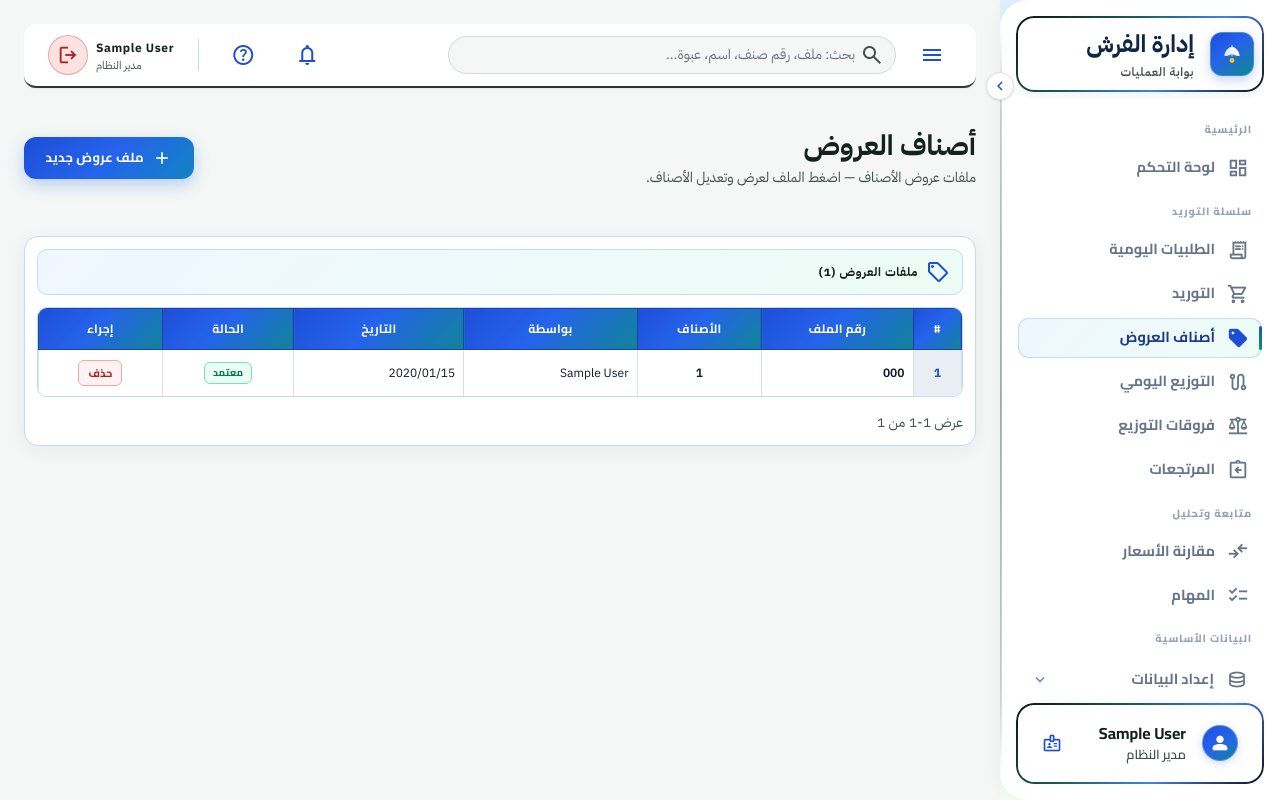
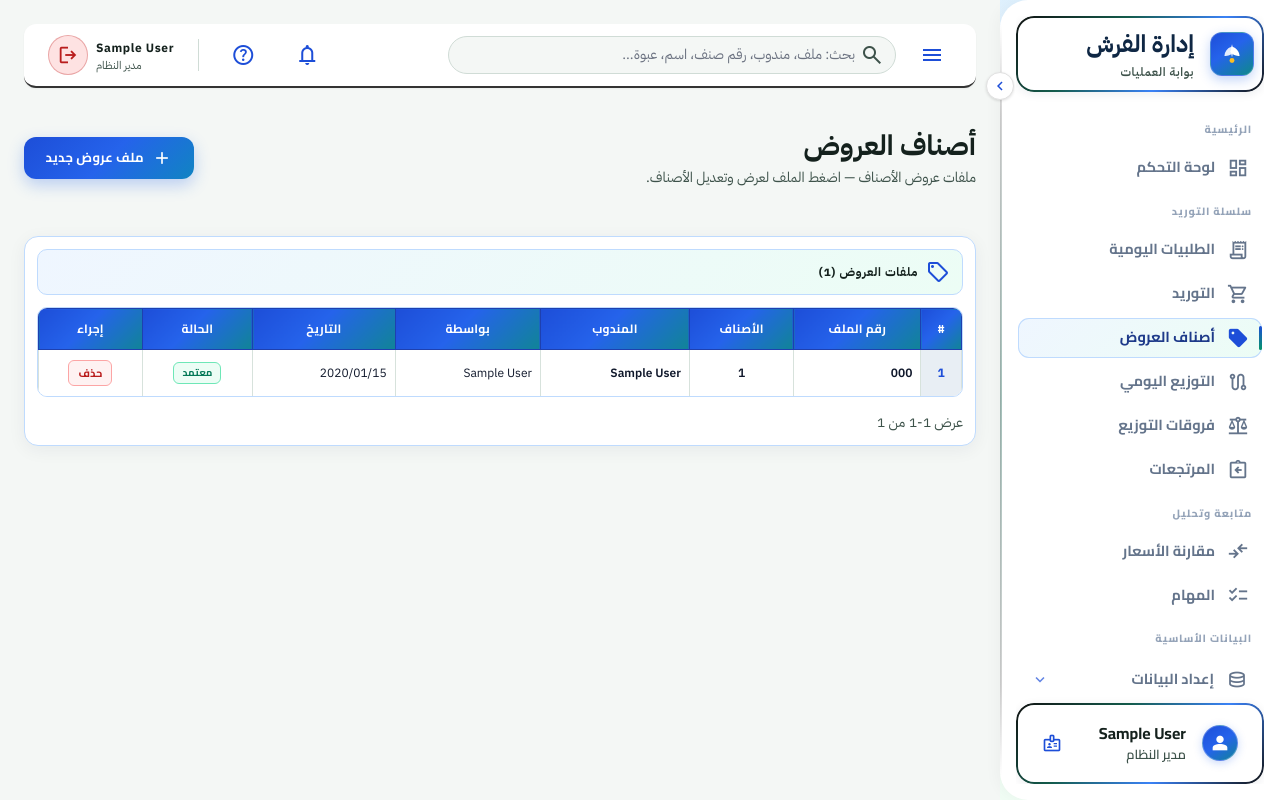
Before and after one commit to Haroon2030/fresh, a Django app: page /offers/ in a window 1280 px wide. Run offline with Django 5.2, Linux system fonts and the light colour scheme; a user stored in the database is signed in; data comes from the database, SQL or seed files in the repository; tables that the repository leaves empty hold one stand-in row (values such as "Sample post"); some libraries are stand-ins or nearby versions.

Commit message:
Let managers assign a representative on offer batches so WhatsApp PDF approval goes to the selected rep.
Co-authored-by: Cursor <cursoragent@cursor.com>

```diff
--- a/ops/admin.py
+++ b/ops/admin.py
@@ -66,11 +66,11 @@ class SupplyOrderAdmin(admin.ModelAdmin):
 class OfferItemAdmin(admin.ModelAdmin):
     list_display = (
         'batch_number', 'item_number', 'item_name', 'quantity', 'package',
-        'status', 'created_by', 'created_at',
+        'status', 'representative', 'created_by', 'created_at',
     )
     search_fields = ('batch_number', 'item_number', 'item_name', 'package')
     list_filter = ('status', 'created_at')
-    raw_id_fields = ('created_by', 'reviewed_by')
+    raw_id_fields = ('representative', 'created_by', 'reviewed_by')
 
 
 @admin.register(ReturnRequest)
--- a/ops/models.py
+++ b/ops/models.py
@@ -910,6 +910,14 @@ class OfferItem(models.Model):
         default=Status.PENDING,
         verbose_name='الحالة',
     )
+    representative = models.ForeignKey(
+        settings.AUTH_USER_MODEL,
+        on_delete=models.PROTECT,
+        related_name='offer_items',
+        verbose_name='المندوب',
+        null=True,
+        blank=True,
+    )
     created_by = models.ForeignKey(
         settings.AUTH_USER_MODEL,
         on_delete=models.PROTECT,
--- a/ops/pdf_docs.py
+++ b/ops/pdf_docs.py
@@ -564,11 +564,13 @@ def build_offers_batch_pdf(items: list, *, actor=None) -> tuple[bytes, str]:
             dated=created,
         )
     )
+    rep = getattr(first, "representative", None) or first.created_by
     story.append(
         _meta_grid(
             [
                 ("رقم الملف", batch_ref),
                 ("عدد الأصناف", str(len(items))),
+                ("المندوب", f"{rep.display_name} — {role_label(rep)}" if rep else "—"),
                 ("أنشئ بواسطة", f"{first.created_by.display_name} — {role_label(first.created_by)}"),
                 ("المُصدِر", f"{actor.display_name} — {role_label(actor)}" if actor else "—"),
             ],
--- a/ops/views.py
+++ b/ops/views.py
@@ -2555,15 +2555,15 @@ def items_template_download(request):
 
 
 def _offer_queryset(user):
-    qs = OfferItem.objects.select_related('created_by')
+    qs = OfferItem.objects.select_related('created_by', 'representative')
     if user.is_representative:
-        qs = qs.filter(created_by=user)
+        qs = qs.filter(Q(representative=user) | Q(created_by=user))
     return qs
 
 
 def _group_offer_batches(qs):
     batches_map = {}
-    for row in qs.select_related('created_by').order_by('-created_at', 'pk'):
+    for row in qs.select_related('created_by', 'representative').order_by('-created_at', 'pk'):
         key = row.batch_number or f'single-{row.pk}'
         if key not in batches_map:
             batches_map[key] = {
@@ -2571,6 +2571,7 @@ def _group_offer_batches(qs):
                 'batch_number': row.batch_number or f'#OFF-{row.pk}',
                 'seed_pk': row.pk,
                 'created_by': row.created_by,
+                'representative': row.representative or row.created_by,
                 'created_at': row.created_at,
                 'items': [],
                 'statuses': set(),
@@ -2593,13 +2594,16 @@ def _group_offer_batches(qs):
 def _offer_batch_items(seed: OfferItem):
     if seed.batch_number:
         return OfferItem.objects.filter(batch_number=seed.batch_number).select_related(
-            'created_by'
+            'created_by', 'representative'
         ).order_by('pk')
-    return OfferItem.objects.filter(pk=seed.pk).select_related('created_by')
+    return OfferItem.objects.filter(pk=seed.pk).select_related('created_by', 'representative')
 
 
 @login_required
 def offers_list(request):
+    from django.contrib.auth import get_user_model
+    User = get_user_model()
+
     q = (request.GET.get('q') or '').strip()
     qs = _offer_queryset(request.user)
     if q:
@@ -2608,15 +2612,26 @@ def offers_list(request):
             | Q(item_number__icontains=q)
             | Q(package__icontains=q)
             | Q(batch_number__icontains=q)
+            | Q(representative__first_name__icontains=q)
+            | Q(representative__last_name__icontains=q)
+            | Q(representative__username__icontains=q)
         )
     batches = _group_offer_batches(qs)
     paginator = Paginator(batches, 12)
     page = paginator.get_page(request.GET.get('page'))
+
+    reps = User.objects.filter(role=User.Role.REPRESENTATIVE, is_active=True)
+    if not reps.exists():
+        representatives = User.objects.filter(is_active=True).order_by('first_name', 'username')
+    else:
+        representatives = reps.order_by('first_name', 'username')
+
     ctx = {
         'batches': page,
         'page_obj': page,
         'q': q,
         'open_batch': (request.GET.get('open') or '').strip(),
+        'representatives': representatives,
         'package_choices': DAILY_ORDER_PACKAGES,
         'package_choices_json': json.dumps(DAILY_ORDER_PACKAGES, ensure_ascii=False),
         'active_nav': 'offers',
@@ -2628,6 +2643,18 @@ def offers_list(request):
 @login_required
 @require_POST
 def offers_create(request):
+    from django.contrib.auth import get_user_model
+    User = get_user_model()
+
+    if request.user.is_representative:
+        representative = request.user
+    else:
+        rep_id = request.POST.get('representative')
+        representative = User.objects.filter(pk=rep_id, is_active=True).first()
+        if not representative:
+            messages.error(request, 'اختر المندوب أولاً.')
+            return redirect('ops:offers')
+
     item_names = request.POST.getlist('item_name')
     item_numbers = request.POST.getlist('item_number')
     quantities = request.POST.getlist('quantity')
@@ -2665,6 +2692,7 @@ def offers_create(request):
             item_number=(item_numbers[i] if i < len(item_numbers) else '').strip(),
             quantity=quantity,
             package=(packages[i] if i < len(packages) else '').strip(),
+            representative=representative,
             created_by=request.user,
         )
         row.save()
@@ -2673,7 +2701,7 @@ def offers_create(request):
     if created:
         messages.success(
             request,
-            f'تم إنشاء ملف عروض {batch_number} بـ {len(created)} صنف.',
+            f'تم إنشاء ملف عروض {batch_number} بـ {len(created)} صنف للمندوب {representative.display_name}.',
         )
         return redirect(f"{reverse('ops:offers')}?open={created[0].pk}")
     messages.error(request, 'أضف صفاً واحداً على الأقل مع اسم الصنف.')
@@ -2771,7 +2799,7 @@ def offers_batch_approve(request, pk):
     schedule_offers_approved(seed.pk, request.user.pk)
     messages.info(
         request,
-        'جاري إرسال ملف PDF عبر واتساب إلى المندوب ومسؤول القسم والعمليات والمحاسب.',
+        'جاري إرسال ملف PDF عبر واتساب إلى المندوب المحدد ومسؤول القسم والعمليات والمحاسب.',
     )
     return redirect('ops:offers')
 
@@ -2779,7 +2807,7 @@ def offers_batch_approve(request, pk):
 @require_http_methods(['GET'])
 def offers_batch_pdf_public(request, token):
     items = list(
-        OfferItem.objects.select_related('created_by')
+        OfferItem.objects.select_related('created_by', 'representative')
         .filter(public_token=token)
         .order_by('pk')
     )
--- a/templates/ops/offers.html
+++ b/templates/ops/offers.html
@@ -7,7 +7,7 @@
     <span class="material-symbols-outlined absolute right-3 top-1/2 -translate-y-1/2 text-on-surface-variant">search</span>
     <input name="q" value="{{ q }}" type="text"
            class="w-full bg-surface-container-low border border-outline-variant rounded-full py-2 pr-10 pl-4 font-body-md text-body-md text-on-surface focus:outline-none focus:border-primary focus:ring-1 focus:ring-primary"
-           placeholder="بحث: ملف، رقم صنف، اسم، عبوة...">
+           placeholder="بحث: ملف، مندوب، رقم صنف، اسم، عبوة...">
 </form>
 {% endblock %}
 
@@ -77,6 +77,7 @@
                 <th>#</th>
                 <th>رقم الملف</th>
                 <th>الأصناف</th>
+                <th>المندوب</th>
                 <th>بواسطة</th>
                 <th>التاريخ</th>
                 <th>الحالة</th>
@@ -89,6 +90,7 @@
                 <td class="row-num cell-center">{{ forloop.counter }}</td>
                 <td class="cell-strong" dir="ltr">{{ batch.batch_number }}</td>
                 <td class="cell-center cell-strong">{{ batch.items_count }}</td>
+                <td class="cell-strong">{{ batch.representative.display_name }}</td>
                 <td>{{ batch.created_by.display_name }}</td>
                 <td>{{ batch.created_at|date:"Y/m/d" }}</td>
                 <td class="cell-center">
@@ -119,7 +121,7 @@
             </tr>
             {% empty %}
             <tr>
-                <td colspan="7" class="empty-row">لا ملفات عروض — اضغط «ملف عروض جديد».</td>
+                <td colspan="8" class="empty-row">لا ملفات عروض — اضغط «ملف عروض جديد».</td>
             </tr>
             {% endfor %}
             </tbody>
@@ -159,7 +161,7 @@
             <div class="app-modal-head-main">
                 <h3>تعديل أصناف الملف {{ batch.batch_number }}</h3>
                 <p class="app-modal-sub">
-                    {{ batch.created_by.display_name }} · {{ batch.created_at|date:"Y/m/d" }} · {{ batch.items_count }} صنف
+                    المندوب: {{ batch.representative.display_name }} · {{ batch.created_by.display_name }} · {{ batch.created_at|date:"Y/m/d" }} · {{ batch.items_count }} صنف
                 </p>
             </div>
             <div class="app-modal-head-actions">
@@ -237,6 +239,26 @@
         <form method="post" action="{% url 'ops:offers_create' %}" class="flex flex-col overflow-hidden" id="offerMultiForm">
             {% csrf_token %}
             <div class="app-modal-body flex flex-col gap-md">
+                {% if user.is_representative %}
+                <input type="hidden" name="representative" value="{{ user.pk }}">
+                {% else %}
+                <div class="flex flex-col gap-sm max-w-md">
+                    <label class="font-label-md text-label-md text-on-surface filter-field-label" for="offerRep">
+                        <span class="material-symbols-outlined">badge</span>
+                        المندوب
+                    </label>
+                    <select name="representative" id="offerRep" required
+                            class="w-full bg-surface border border-outline-variant rounded-lg py-2.5 px-3 focus:border-primary focus:ring-1 focus:ring-primary font-body-md text-body-md text-on-surface app-select">
+                        <option value="">اختر المندوب...</option>
+                        {% for rep in representatives %}
+                        <option value="{{ rep.pk }}">{{ rep.display_name }}</option>
+                        {% empty %}
+                        <option value="" disabled>لا يوجد مناديب — أضفهم من شاشة المستخدمين</option>
+                        {% endfor %}
+                    </select>
+                    <p class="font-body-md text-body-md text-on-surface-variant text-xs">بعد الاعتماد يُرسل PDF العرض عبر واتساب لهذا المندوب.</p>
+                </div>
+                {% endif %}
                 <div class="flex items-center justify-between gap-sm">
                     <span class="font-label-md text-label-md font-bold text-on-surface">أصناف العرض</span>
                     <button type="button" id="addOfferRow"
```
Also changed, not shown: ops/notify_ops.py (+10 -7 lines), ops/migrations/0033_offeritem_representative.py (added).
